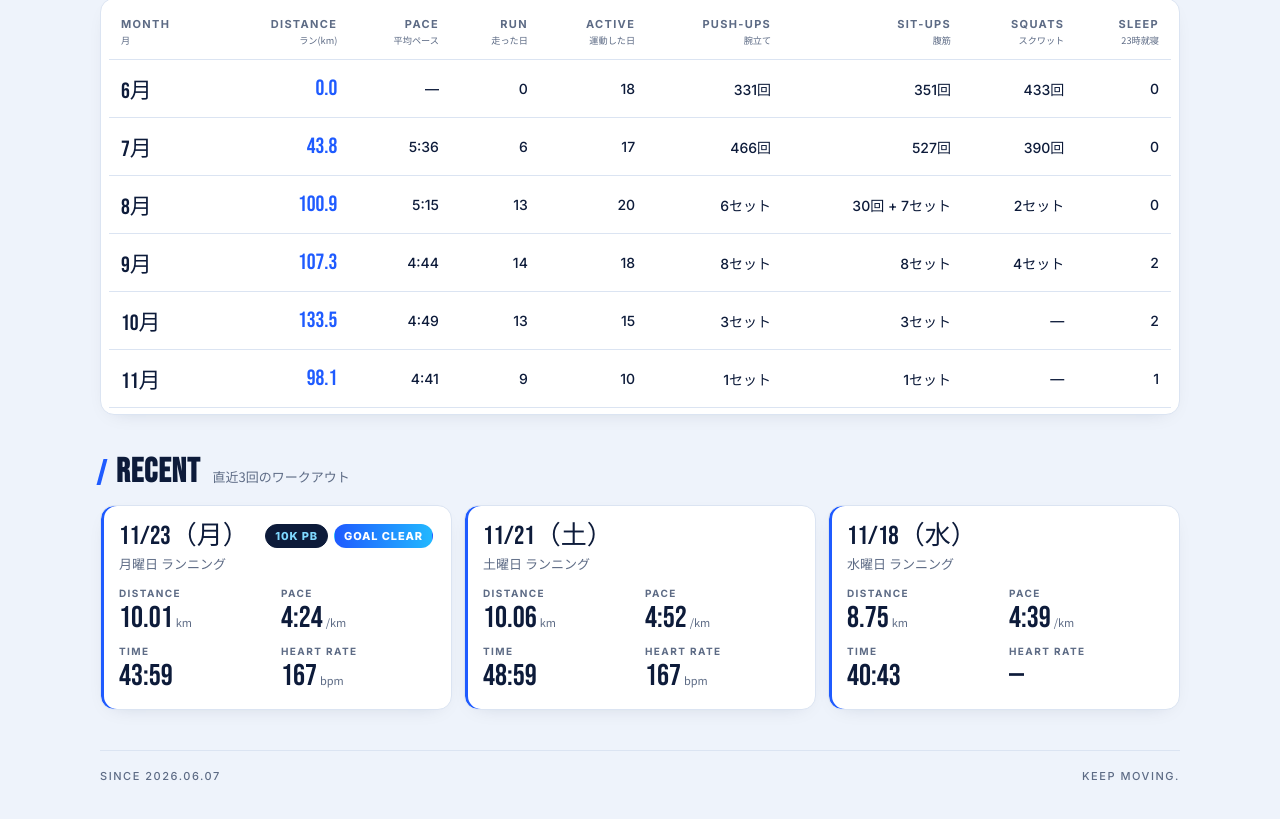
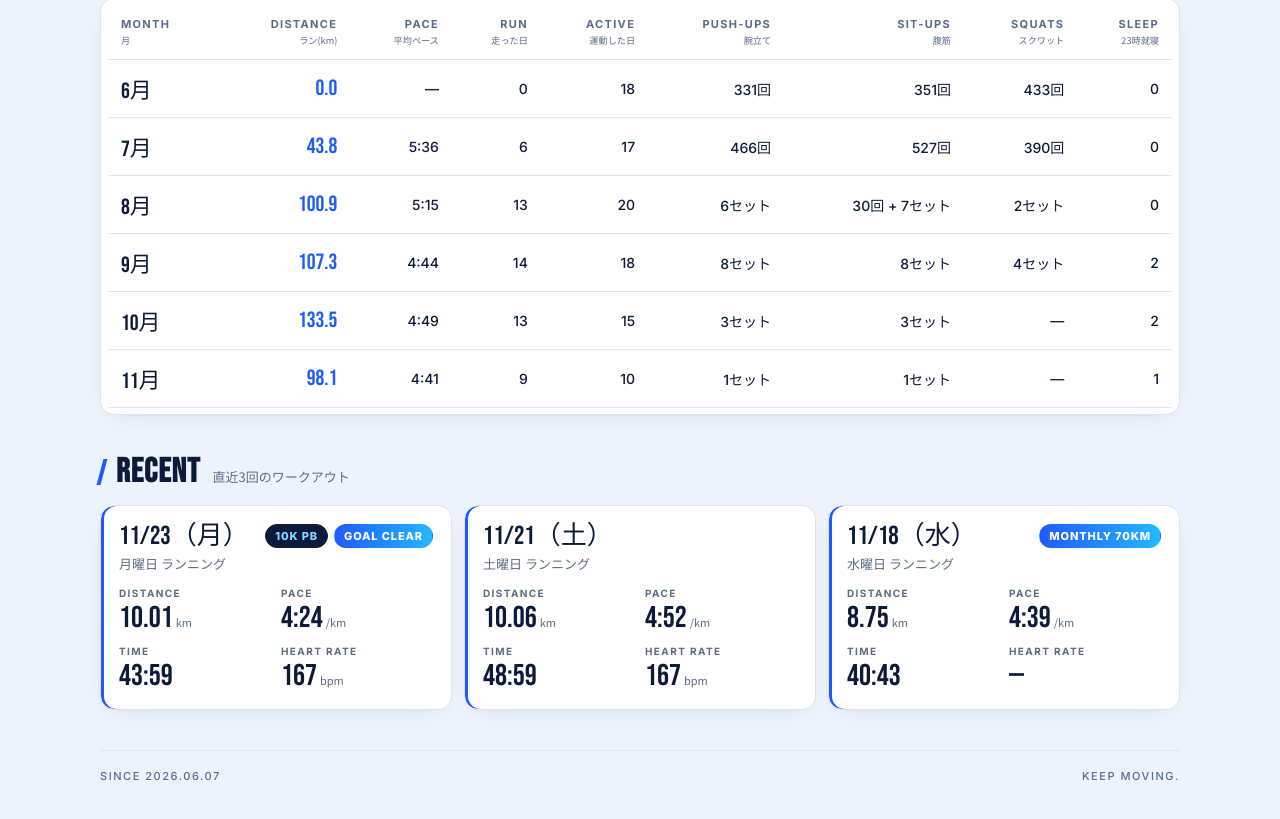
Before and after one commit to yuhei-h-9mm/workout-log, a plain HTML site: page index.html in a window 1280 px wide. Shown: the part 3372-4191 px from the top of the page. Drawn offline with nearby package versions, Linux system fonts and the light colour scheme.

Commit message:
RECENTに月間距離と通算ラン回数のバッジを追加
Co-Authored-By: Claude Opus 5.5 <noreply@anthropic.com>
Claude-Session: https://claude.ai/code/session_017aUikdCxmzkqxFawtXhNa3

```diff
--- a/index.html
+++ b/index.html
@@ -128,6 +128,7 @@ svg text.big { fill: var(--navy); font-family: var(--num); font-size: 20px; }
 .rc-stats .d { font-family: var(--en); font-size: 11px; margin-top: 3px; }
 .rc-stats .d.up { color: var(--both); } .rc-stats .d.down { color: var(--run); }
 .chips { display: flex; flex-wrap: wrap; gap: 6px; }
+.rc-head .chips { justify-content: flex-end; max-width: 55%; }
 .chip { font-family: var(--en); font-size: 11px; font-weight: 800; letter-spacing: .08em; padding: 4px 9px; border-radius: 999px; background: var(--panel2); color: var(--navy); border: 1px solid var(--line); }
 .chip.pb { background: var(--navy); color: #7fd8ff; border-color: var(--navy); }
 .chip.clear { background: linear-gradient(90deg, var(--blue), var(--sky)); color: #fff; border-color: transparent; }
@@ -486,6 +487,14 @@ function fillRecent(daily, records, S) {
   const recMap = new Map(records.map((r) => [r.date, r]));
   const timed = records.filter((r) => +r.seconds > 0).sort((a, b) => a.date < b.date ? -1 : 1);
   const days = daily.filter((r) => +r.active_day).slice(-3).reverse();
+  const MONTH_MS = [30, 50, 70, 100, 150];
+  const ms = new Map(); let mon = '', cum = 0, runs = 0;
+  for (const r of daily) {
+    if (r.month !== mon) { mon = r.month; cum = 0; }
+    const before = cum; cum = Math.round((cum + (+r.run_km || 0)) * 100) / 100;
+    if (+r.run_km > 0) runs += 1;
+    ms.set(r.date, { hit: MONTH_MS.filter((m) => before < m && cum >= m), runs: +r.run_km > 0 && runs % 10 === 0 ? runs : 0 });
+  }
   const el = (tag, cls, txt) => { const e = document.createElement(tag); if (cls) e.className = cls; if (txt != null) e.textContent = txt; return e; };
   const wd = (iso) => '日月火水木金土'[utc(iso).getUTCDay()];
   for (const r of days) {
@@ -501,6 +510,8 @@ function fillRecent(daily, records, S) {
     if (rec && +rec.distance_km === 10 && +rec.seconds <= GOAL_10K) chips.append(el('span', 'chip clear', 'GOAL CLEAR'));
     if (rec && +rec.distance_km >= 21 && +rec.seconds <= RACE.targetSec) chips.append(el('span', 'chip clear', 'HALF CLEAR'));
     if (run && +r.run_km >= 15) chips.append(el('span', 'chip', 'LONG RUN'));
+    const m = ms.get(r.date);
+    if (m) { m.hit.forEach((k) => chips.append(el('span', 'chip clear', `MONTHLY ${k}KM`))); if (m.runs) chips.append(el('span', 'chip pb', `${m.runs} RUNS`)); }
     head.append(chips); card.append(head);
     if (run) {
       const st = el('div', 'rc-stats');
```
